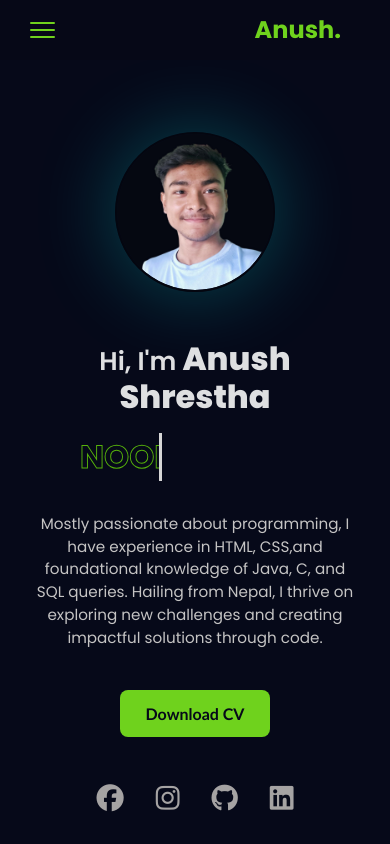
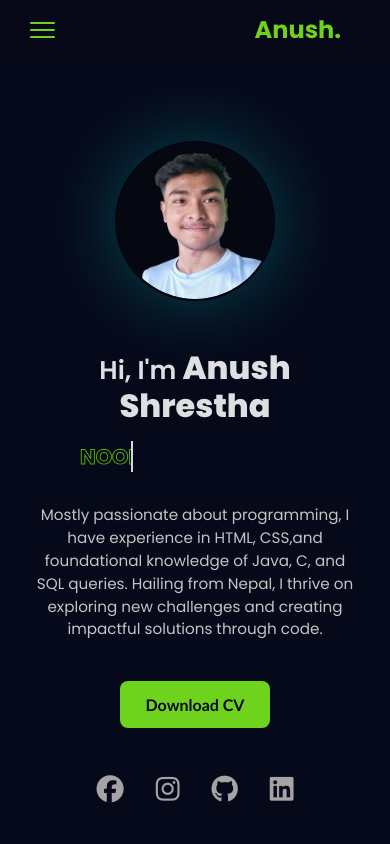
Before and after one commit to Anush980/React_portfolio, a React (Vite) app: page / in a window 390 px wide. Shown: the top 844 px of the page. Built offline with nearby package versions, Linux system fonts and the light colour scheme.

Commit message:
Fix:some issues

```diff
--- a/src/components/AnimatedText/TypeWriter.css
+++ b/src/components/AnimatedText/TypeWriter.css
@@ -17,6 +17,11 @@
   white-space: nowrap;
   animation: typeWriter 5s steps(30) infinite;
 }
+@media (max-width: 768px) {
+  .typewriter h3{
+    font-size:1.3rem;
+  }
+}
 @keyframes typeWriter {
   0% {
     width: 0ch;
```
